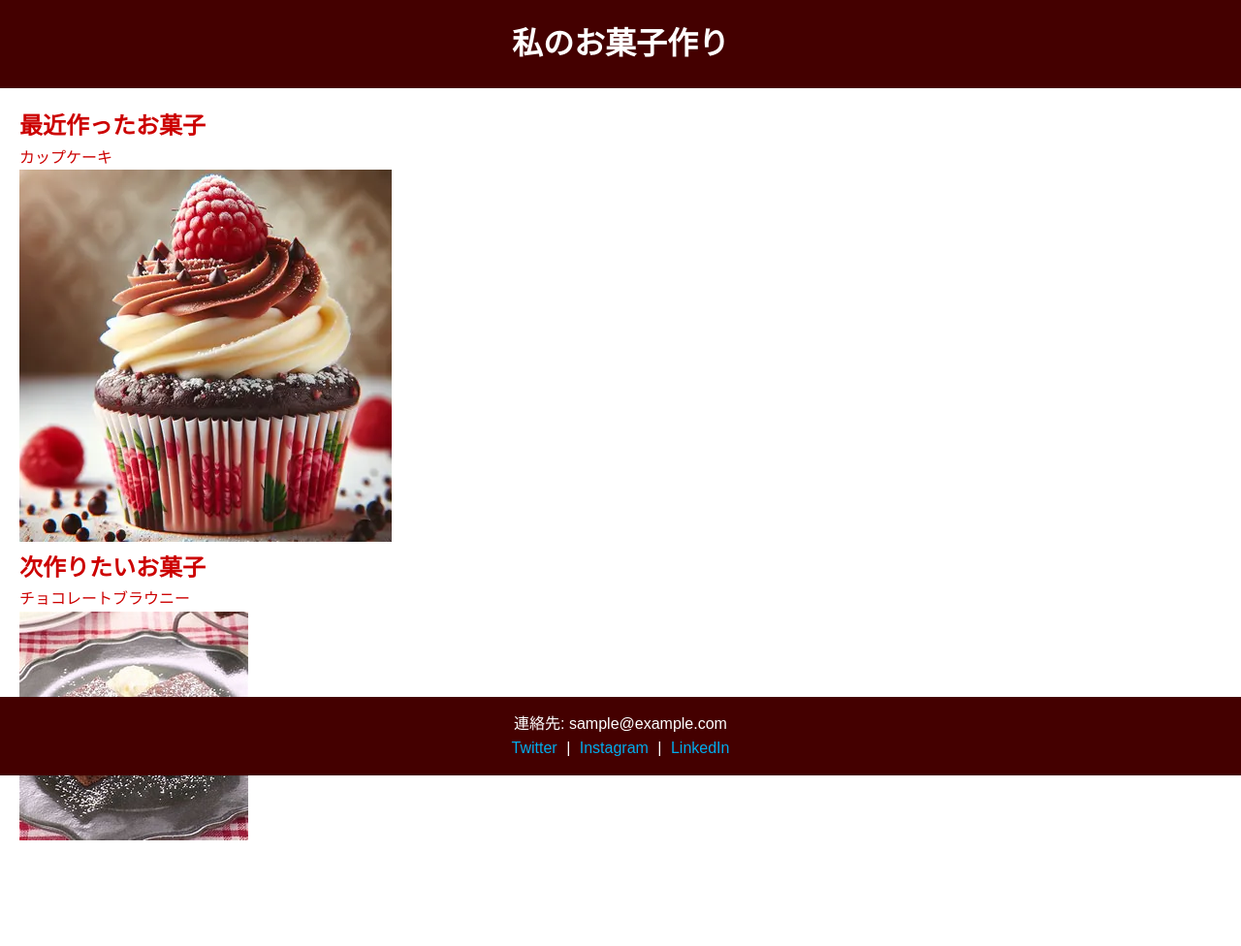
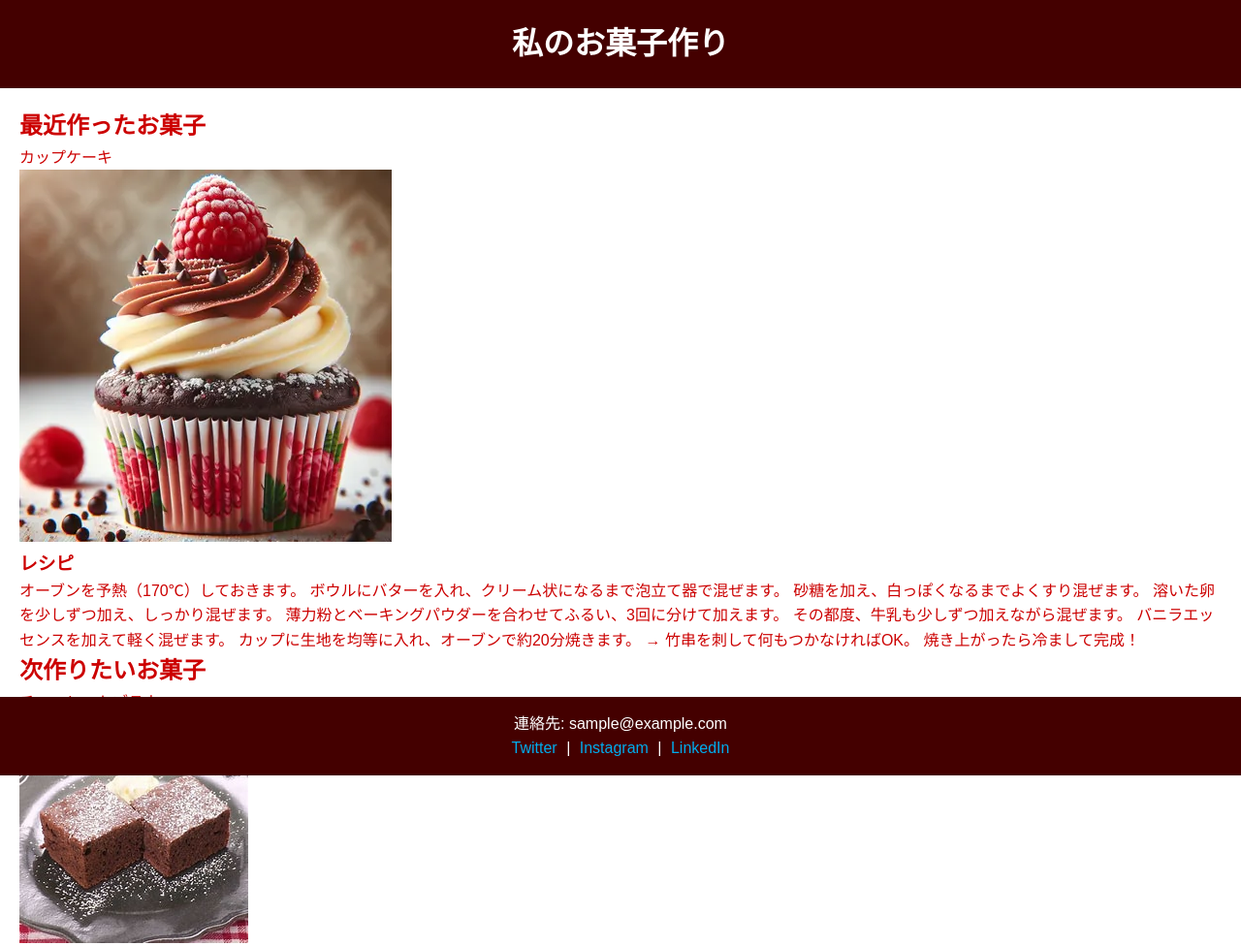
Before and after one commit to daiki25819/test1, a plain HTML site: page index.html in a window 1280 px wide. Shown: the whole page at 97% size. Drawn offline with Linux system fonts and the light colour scheme.

Commit message:
Update index.html

```diff
--- a/index.html
+++ b/index.html
@@ -63,6 +63,24 @@
     <h2>最近作ったお菓子</h2>
     <p>カップケーキ</p>
     <img src="https://raw.githubusercontent.com/daiki25819/test1/abdee90e708b1e561bcb5a4e31d728731bc9c0d4/cupcake.jpg" alt="サンプル">
+    <h3>レシピ</h3>
+    <p>オーブンを予熱（170℃）しておきます。
+
+ボウルにバターを入れ、クリーム状になるまで泡立て器で混ぜます。
+
+砂糖を加え、白っぽくなるまでよくすり混ぜます。
+
+溶いた卵を少しずつ加え、しっかり混ぜます。
+
+薄力粉とベーキングパウダーを合わせてふるい、3回に分けて加えます。
+その都度、牛乳も少しずつ加えながら混ぜます。
+
+バニラエッセンスを加えて軽く混ぜます。
+
+カップに生地を均等に入れ、オーブンで約20分焼きます。
+→ 竹串を刺して何もつかなければOK。
+
+焼き上がったら冷まして完成！</p>
     <h2>次作りたいお菓子</h2>
     <p>チョコレートブラウニー</p>
      <img src="https://github.com/daiki25819/test1/blob/main/%E3%83%81%E3%83%A7%E3%82%B3%E3%83%AC%E3%83%BC%E3%83%88%E3%83%96%E3%83%A9%E3%82%A6%E3%83%8B%E3%83%BC.jpg?raw=true" alt="サンプル">
```
